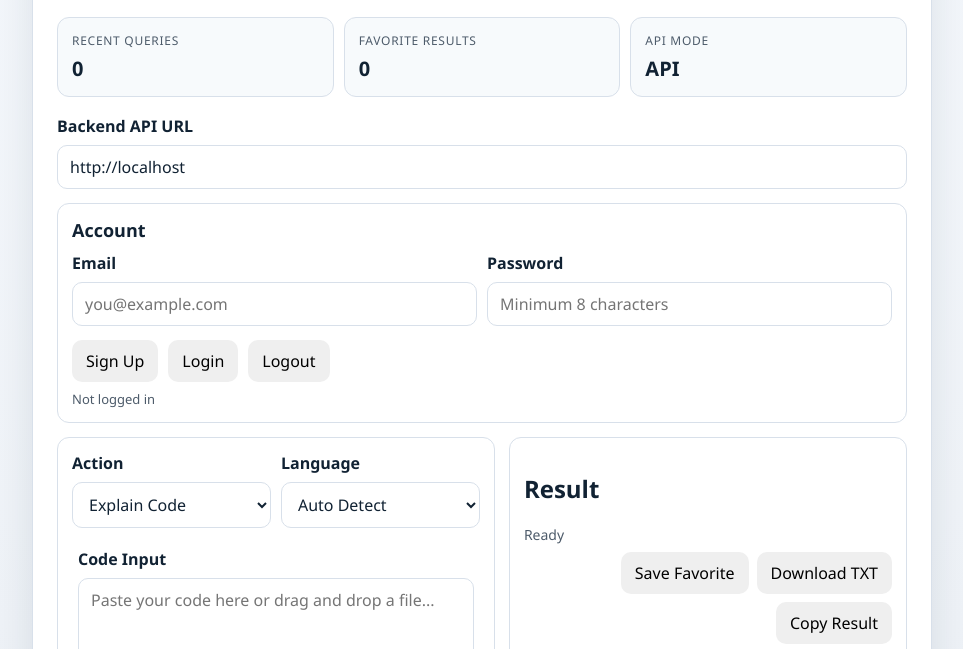
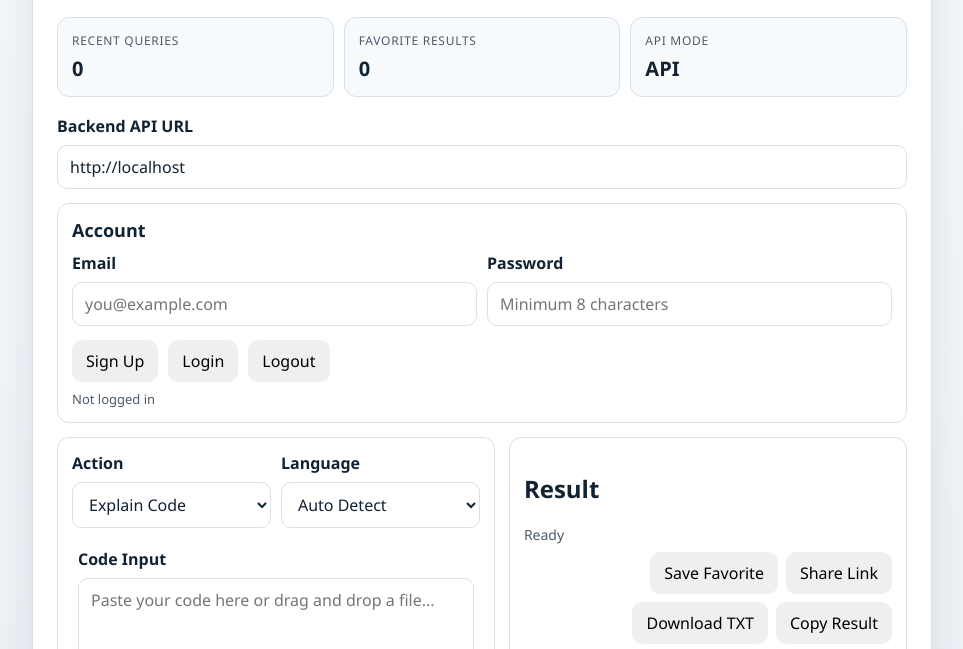
Before and after one commit to imDarshanGK/AI-dev-assistant, a plain HTML site: page frontend/index.html in a window 1280 px wide. Shown: the part 124-773 px from the top of the page, without its empty margins (158-1121 px from the left). Drawn offline with Linux system fonts and the light colour scheme.

Commit message:
feat: add share link action button to ui

```diff
--- a/frontend/index.html
+++ b/frontend/index.html
@@ -102,6 +102,7 @@
                     <div id="status" class="status">Ready</div>
                     <div class="result-actions">
                         <button id="favorite-btn" type="button">Save Favorite</button>
+                        <button id="share-btn" type="button">Share Link</button>
                         <button id="download-btn" type="button">Download TXT</button>
                         <button id="copy-btn" type="button">Copy Result</button>
                     </div>
```
